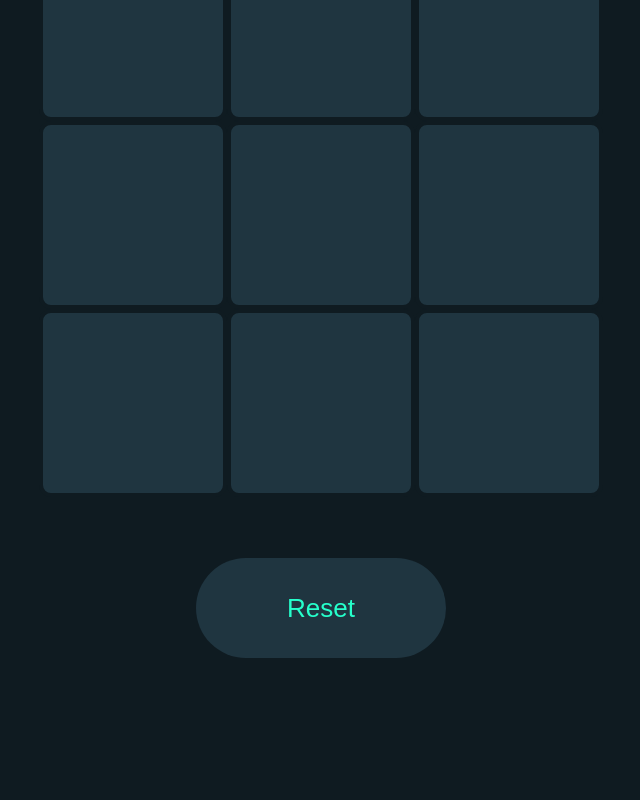
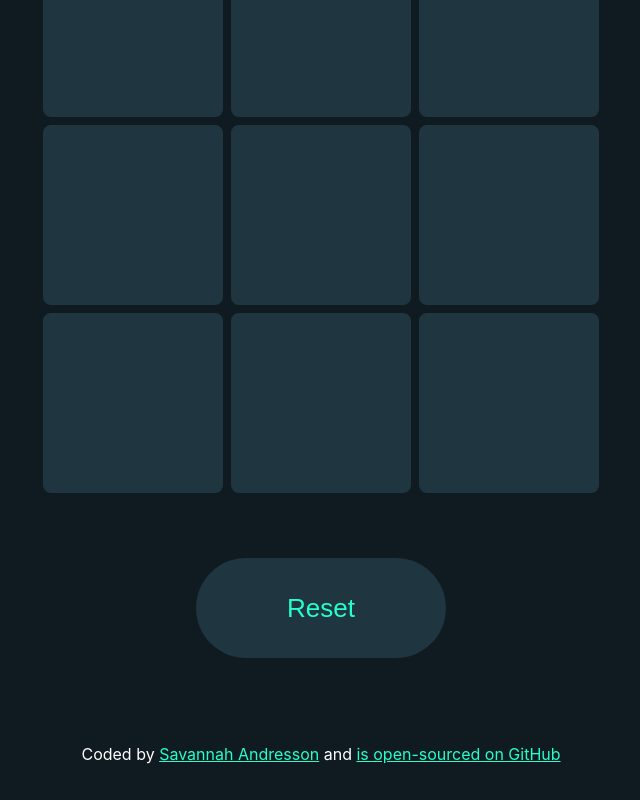
Before and after one commit to savi-creates/tic-tac-toe-game, a React (Create React App) app: page / in a window 1280 px wide. Shown: the part 339-1139 px from the top of the page, without its empty margins (319-959 px from the left). Before the commit the page ends 1047 px from the top, so only its background shows below. Built offline with nearby package versions, Linux system fonts and the light colour scheme.

Commit message:
Added the footer and styled it

```diff
--- a/src/App.js
+++ b/src/App.js
@@ -1,10 +1,12 @@
 import "./App.css";
 import TicTacToe from "./Components/TicTacToe/TicTacToe";
+import Footer from "./Components/TicTacToe/Footer";
 
 function App() {
   return (
     <div>
       <TicTacToe />
+      <Footer />
     </div>
   );
 }
--- /dev/null
+++ b/src/Components/TicTacToe/Footer.css
@@ -0,0 +1,22 @@
+.footer {
+  text-align: center;
+  padding: 20px;
+  background-color: #0f1b21;
+  color: white;
+  font-size: 16px;
+}
+
+.footer a {
+  color: #26ffcb;
+}
+
+.footer a:hover {
+  color: #1ca081;
+}
+
+@media (max-width: 600px) {
+  .footer {
+    font-size: 14px;
+    padding: 15px;
+  }
+}
--- /dev/null
+++ b/src/Components/TicTacToe/Footer.jsx
@@ -0,0 +1,29 @@
+import React from "react";
+import "./Footer.css";
+
+const Footer = () => {
+  return (
+    <footer className="footer">
+      <p>
+        Coded by{" "}
+        <a
+          href="https://github.com/savi-creates"
+          target="_blank"
+          rel="noreferrer"
+        >
+          Savannah Andresson
+        </a>{" "}
+        and{" "}
+        <a
+          href="https://github.com/savi-creates/tic-tac-toe-game"
+          target="_blank"
+          rel="noreferrer"
+        >
+          is open-sourced on GitHub
+        </a>
+      </p>
+    </footer>
+  );
+};
+
+export default Footer;
--- a/src/Footer.jsx
+++ /dev/null
@@ -1,2 +0,0 @@
-import React from "react";
-import "./Footer.css";
```
Also changed, not shown: src/Footer.css (deleted).
